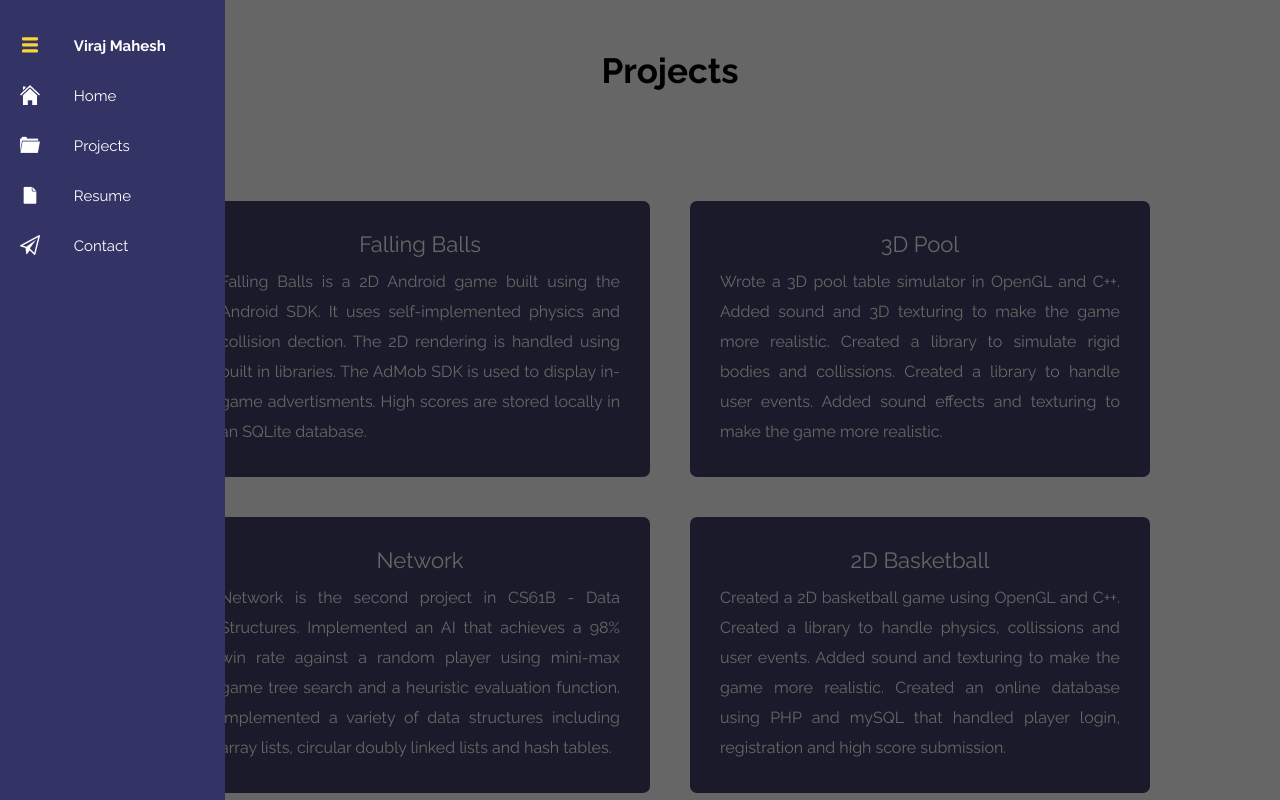
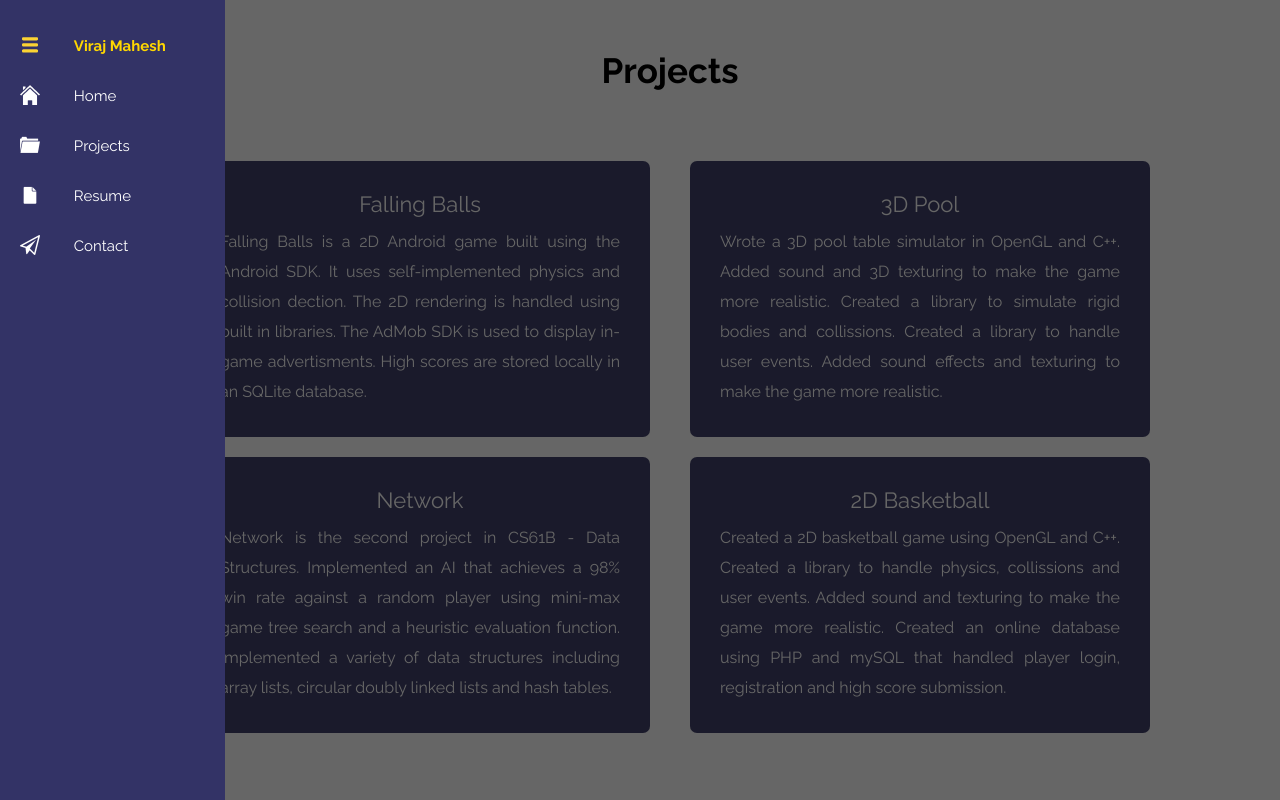
Before and after one commit to virajmahesh/virajmahesh.github.io, a plain HTML site: page projects.html in a window 1280 px wide. Both pictures are taken after a click on the element 30 px from the left and 45 px from the top of the page. Drawn offline with nearby package versions, Linux system fonts and the light colour scheme.

Commit message:
Updated menu in projects.html

```diff
--- a/css/style.css
+++ b/css/style.css
@@ -72,6 +72,7 @@ body {
 	top: 0;
 	left: 60;
 	z-index: 0;
+	margin-bottom: 30px;
 }
 
 .content {
@@ -141,7 +142,7 @@ body {
 
 .project-row {
 	width: 1000px;
-	margin-top: 70px;
+	margin-top: 50px;
 	margin-left: auto;
 	margin-right: auto;
 }
@@ -152,7 +153,7 @@ body {
 	width: 40%;
 	border-radius: 7px;
 	padding: 30px;
-	margin-top: 40px;
+	margin-top: 20px;
 }
 
 .project-left {
--- a/projects.html
+++ b/projects.html
@@ -18,11 +18,11 @@
 					<div class="item-container" id="menu-toggle">
 						<div id="name" class="menu-item">
 							<img class="menu-image" src="img/glyphs/menu.png"></img>
-									<span class="menu-text top-link"><a href="index.html" class="menu-link">Viraj Mahesh</a></span>
+									<span class="menu-text top-link">Viraj Mahesh</span>
 						</div>
 					</div>
 				<a href="index.html" class="menu-link">
-					<div class="item-container">
+					<div class="item-container active">
 						<div id="home" class="menu-item">
 								<img class="menu-image" src="img/glyphs/house.png"></img>
 								<span class="menu-text">Home</span>
@@ -30,7 +30,7 @@
 					</div>
 				</a>
 				<a href="projects.html" class="menu-link">
-					<div class="item-container active">
+					<div class="item-container">
 						<div id="projects" class="menu-item">
 							<img class="menu-image" src="img/glyphs/projects.png"></img>
 							<span class="menu-text">Projects</span>
@@ -83,5 +83,6 @@
 					</div>
 				</div>
 		</div>
+
 	</body>
 </html>
```
